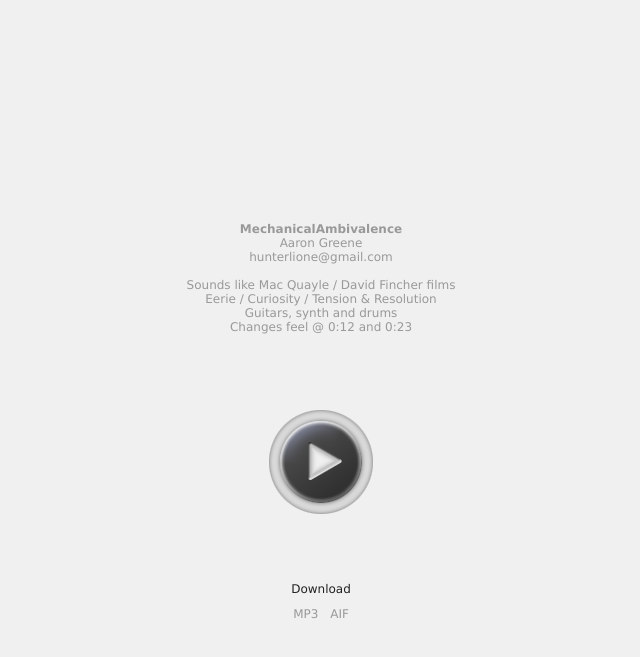
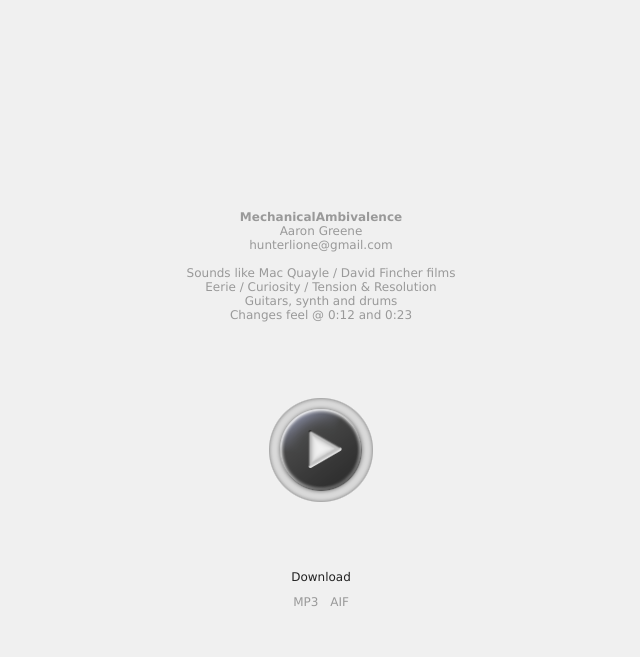
Before and after one commit to bradgreene/aarongreene.xyz, a Jekyll site: the page built from _posts/0001-01-01-mechanicalambivalence.md, in a window 1280 px wide. Shown: the top 657 px of the page, without its empty margins (319-959 px from the left). Built offline with Jekyll 4.4.1, drawn with Linux system fonts in a browser that asks for light colours; nearby versions of some CDN libraries; Markdown is read by kramdown in place of the engine named in the settings.

Commit message:
description p fix

```diff
--- a/css/style.css
+++ b/css/style.css
@@ -118,6 +118,10 @@
   cursor: default;
 }
 
+#description p {
+  margin: 0;
+}
+
 .prototype-wrapper {
 	width:200px;
 	margin: 0 auto;
```
